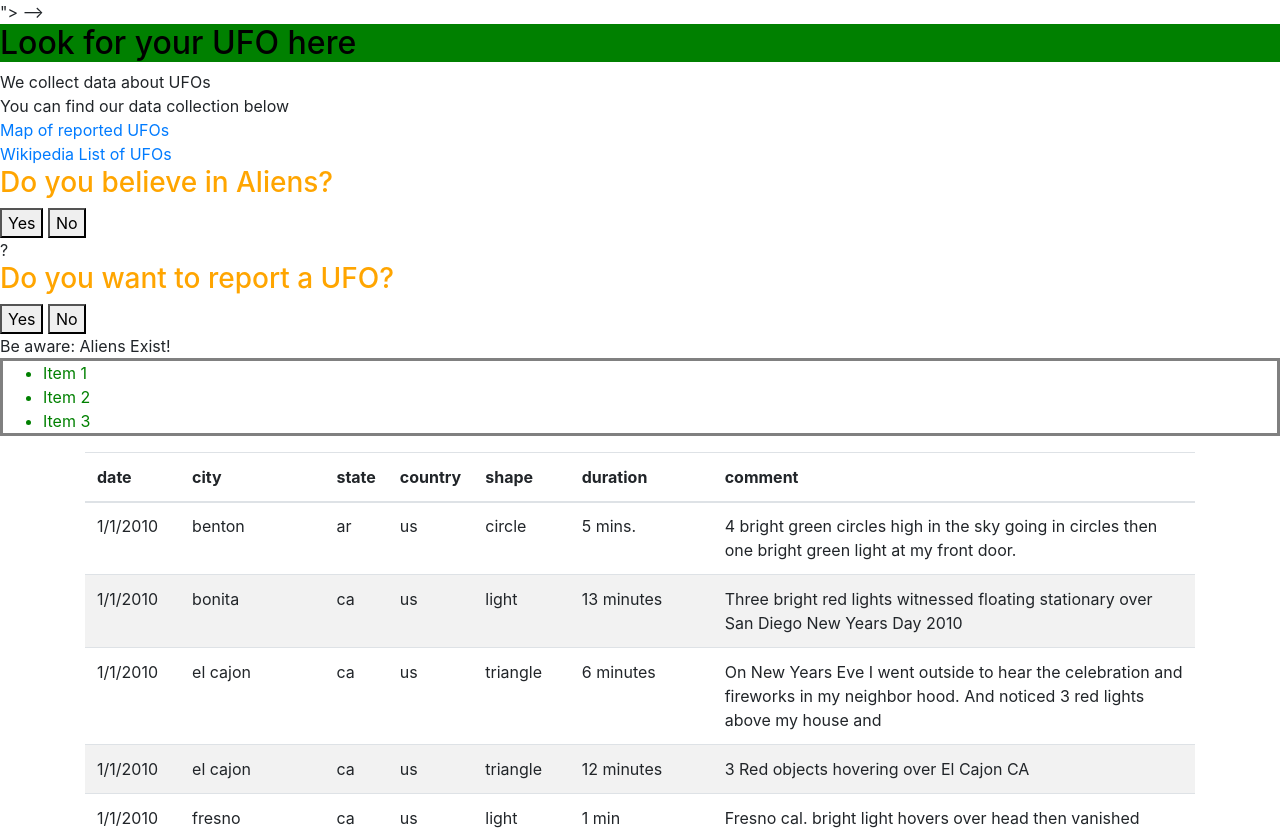
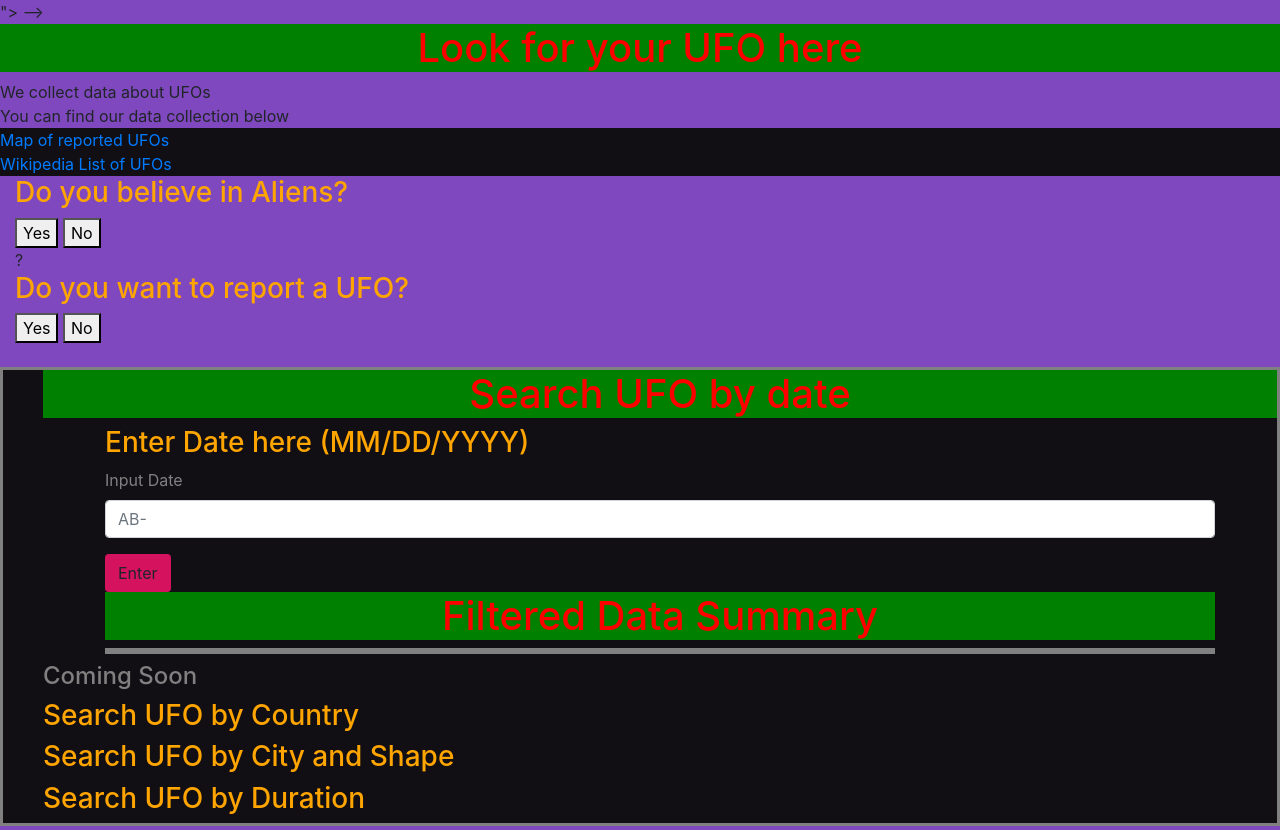
Before and after one commit to ortegaorlando2/javascript-challenge, a plain HTML site: page UFO-level-1/index.html in a window 1280 px wide. Shown: the top 830 px of the page. Drawn offline with nearby package versions, Linux system fonts and the light colour scheme.

Commit message:
before I put forms code

```diff
--- a/UFO-level-1/index.html
+++ b/UFO-level-1/index.html
@@ -9,50 +9,89 @@
     <script src="https://d3js.org/d3.v6.min.js"></script>
     <link rel="stylesheet" href="static/css/style.css"> -->
 </head>
+<style>
+    body {
+      background-color: rgb(127, 72, 190);
+    }
+</style>
+
+
 
 <body>
     <nav>
-        <h2>Look for your UFO here</h2>
+        <h1>Look for your UFO here</h1>
         <div class="text1">We collect data about UFOs</div>
         <div id="text2">You can find our data collection below</div>
-        <div class="sightsGIS">
+        <div class="sightsGIS" style="background-color: rgb(18, 15, 20)">
           <a href="https://www.arcgis.com/apps/webappviewer/index.html?id=ddda71d5211f47e782b12f3f8d06246e">Map of reported UFOs</a>
         </div>
 
         <div class="deeplink">
           <div class="outer">
-            <div class="inner">
+            <div class="inner" style="background-color: rgb(18, 15, 20)">
               <a href="https://en.wikipedia.org/wiki/List_of_reported_UFO_sightings">Wikipedia List of UFOs</a>
             </div>
           </div>
         </div>
 
         <div class="catch1">
+            <div class="col-md-offset-4 col-md-4">
             <h3>Do you believe in Aliens?</h3>
             <button id="Alien">Yes</button>
             <button id="NoAlien">No</button>
             <div class="text3">?&nbsp</div>
+            </div>
             <!-- <input id="input-field" type="text"> -->
         </div>
 
 
         <div class="catch2">
-            <h3>Do you want to report a UFO?</h3>
-            <button id="newUFO">Yes</button>
-            <button id="NoUFO">No</button>
-            <div class="text4">&nbsp</div>
+            <div class="col-md-offset-4 col-md-4">
+                <h3>Do you want to report a UFO?</h3>
+                <button type="button" id="newUFO">Yes</button>
+                <button type="button" id="NoUFO">No</button>
+                <div class="text4">&nbsp</div>
+            </div>
             <!-- <input id="input-field" type="text"> -->
         </div>
-        <div class="catch"></div>
 
 
-        <ul>
-          <li>Item 1</li>
-          <li>Item 2</li>
-          <li>Item 3</li>
+        <ul style="background-color: rgb(18, 15, 20)">
+            <h1>Search UFO by date</h1>
+            <div class="container">
+                <div class="row">
+                <div class="col-md-12">
+                    <form id="form"></form>
+                        <div class="form-group">
+                            <h3>Enter Date here (MM/DD/YYYY)</h3>
+                            <!-- <button id="dateUFO">CLick to Enter</button> -->
+                            <label for="text">Input Date </label>
+                            <!-- <input id="input-field" type="text"> -->
+                            <input class="form-control" id="patient-form-input"
+                            type="text" id="text" name="text-input" placeholder="AB-">
+                            <!-- <input id="input-field" type="text"> -->
+                            </div>
+                        <button id="button" type="button" class="btn btn-default" style="background-color: rgb(212, 18, 93)">Enter</button>
+                    </form>
+                </div>
+                </div>
+                <div class="row">
+                <div class="col-md-12">
+                    <h1>Filtered Data Summary</h1>
+                    <ul class="summary"></ul>
+                </div>
+                </div>
+            </div>
+            <h4 class="output"></h4>
+            <div>
+                <h4>Coming Soon</h4>
+                <h3>Search UFO by Country</h3>
+                <h3>Search UFO by City and Shape</h3>
+                <h3>Search UFO by Duration</h3>
+            </div>
         </ul>
 
-        <div class="container">
+        <div class="container" style="background-color: rgb(136, 133, 138)">
             <div class="row">
               <div class="col-md-12">
                 <!-- UFO table-->
@@ -75,10 +114,7 @@
                 </table>
               </div>
             </div>
-          </div>
-
-
-
+        </div>
 
     </nav>
 </body>
--- a/UFO-level-1/static/js/Aliens.js
+++ b/UFO-level-1/static/js/Aliens.js
@@ -76,7 +76,7 @@ button.on("click", () => {
     console.log(`Visitors ${visitorsTotal}`)
 });
 
-console.log("passed click count")
+
 
 clickCount2=0
 let button2 = d3.select("#NoAlien");
@@ -107,11 +107,70 @@ button4.on("click", () => {
 });
 //$$$$$$$$$$$$$$$$$$$$$$$$$$$$$$$$$$$$$$$
 
+// button on click retrieve date to search
+
+let text = d3.select("#text");
+let output = d3.select(".output");
+// let output = d3.select(".output")
+
+text.on("change", handleChange);
+
+function handleChange(event) {
+    // grab the value of the input field
+    let inputText = event.target.value;
+    console.log(inputText)
+    // clear the existing output
+    // @TODO: YOUR CODE HERE
+    event.target.value = '';
+
+    // Set the output text to the reversed input string
+    output.text(reversedInput);
+}
 
 
-let text4 = d3.select("#text4");
-// Modify the text of an HTML element
-d3.select(".text4").text("Be aware: Aliens Exist!");
+// ***************THIS******************************
+
+// d3.selectAll("button").on("click", function() {
+//     // What will be logged out? What is `this` in this case?
+//     console.log(this);
+//     // Answer: It will console log the `button` element.
+//   });
+
+// d3.selectAll("li").on("click", function() {
+//     // you can select the element just like any other selection
+//     let listItem = d3.select(this);
+//     listItem.style("color", "blue");
+
+//     let listItemText = listItem.text();
+//     console.log(listItemText);
+//   });
+
+
+
+// button5.on("click", () => {
+//     clickCount5++;
+//     if(clickCount5 === 1){visitorsTotal ++}
+//     console.log(`${visitorsTotal}`)
+// });
+
+// inputfield.on("change", function(event) {
+//     let newText = event.target.value;
+//     console.log(newText);
+// });
+
+
+// function handleChange(event) {
+//     let believerInput = event.target.value;
+//     console.log(believerInput);
+//     event.target.value = "";
+//     output.text(`UFO on ${believerInput}`);
+// };
+
+console.log("passed click count")
+
+// let text4 = d3.select("#text4");
+// // Modify the text of an HTML element
+// d3.select(".text4").text("Be aware: Aliens Exist!");
 
 // // You can also define the click handler inline
 // button.on("click", function(event) {
```
